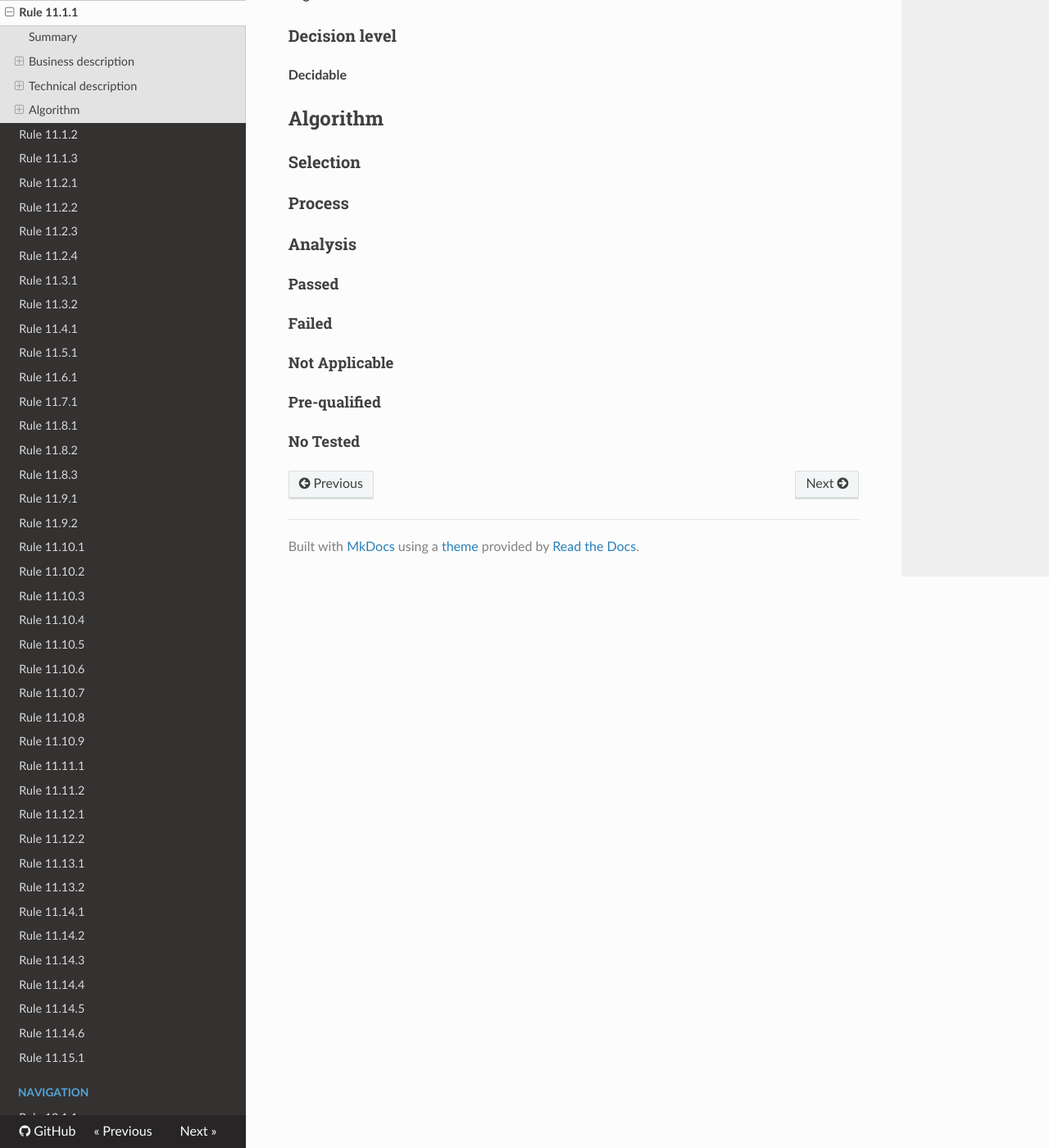
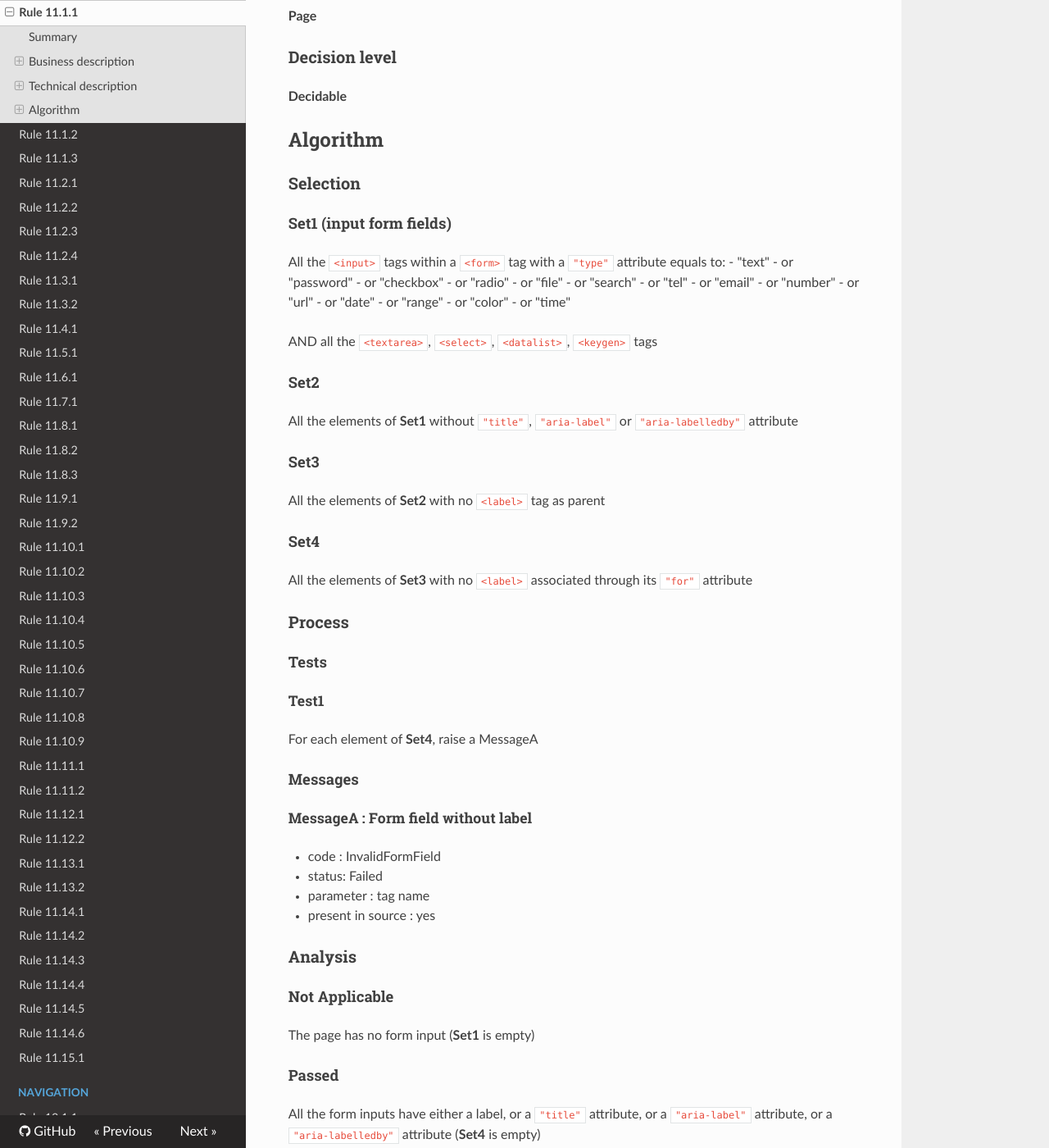
Before and after one commit to Tanaguru/Tanaguru-rules-RGAA-3-doc, an MkDocs documentation site: the page built from docs/Rule-11-1-1.md, in a window 1280 px wide and 1400 px high, scrolled down 984 px. Shown: the whole window at 82% size. Built offline with MkDocs 1.6.1, drawn with Linux system fonts in a browser that asks for light colours; nearby versions of some CDN libraries; old or Windows-style settings are respelled for this version of MkDocs; some of the changed text lies outside the part shown.

Commit message:
rule design sheet for 11.1.1 rule

```diff
--- a/docs/Rule-11-1-1.md
+++ b/docs/Rule-11-1-1.md
@@ -2,7 +2,7 @@
 
 ## Summary
 
-@@@ TO-DO
+This test consists in checking whether each form input has a label (implicit or explicit) or a `"title"`, `"aria-label"` or `"aria-labelledby"` attribute
 
 ## Business description
 
@@ -23,7 +23,6 @@ Chaque <a href="http://references.modernisation.gouv.fr/referentiel-technique-0#
  * Le <a href="http://references.modernisation.gouv.fr/referentiel-technique-0#mChpSaisie">champ de formulaire</a> poss&egrave;de une propri&eacute;t&eacute; `aria-label`
  * Le <a href="http://references.modernisation.gouv.fr/referentiel-technique-0#mChpSaisie">champ de formulaire</a> poss&egrave;de une propri&eacute;t&eacute; `aria-labelledby` r&eacute;f&eacute;ren&ccedil;ant un passage de texte identifi&eacute;
 
-
 ### Level
 
 **A**
@@ -42,16 +41,65 @@ Chaque <a href="http://references.modernisation.gouv.fr/referentiel-technique-0#
 
 ### Selection
 
+#### Set1 (input form fields)
+
+All the `<input>` tags within a `<form>` tag with a `"type"` attribute equals to:
+-  "text"
+-   or "password"
+-   or "checkbox"
+-   or "radio"
+-   or "file"
+-   or "search"
+-   or "tel"
+-   or "email"
+-   or "number"
+-   or "url"
+-   or "date"
+-   or "range"
+-   or "color"
+-   or "time"
+
+AND all the `<textarea>`, `<select>`, `<datalist>`, `<keygen>` tags
+
+#### Set2
+
+All the elements of **Set1** without `"title"`, `"aria-label"` or `"aria-labelledby"` attribute
+
+#### Set3
+
+All the elements of **Set2** with no `<label>` tag as parent
+
+#### Set4
+
+All the elements of **Set3** with no `<label>` associated through its `"for"` attribute
+
 ### Process
+
+#### Tests
+
+##### Test1
+
+For each element of **Set4**, raise a MessageA
+
+#### Messages
+
+##### MessageA : Form field without label
+
+- code : InvalidFormField
+- status: Failed
+- parameter : tag name
+- present in source : yes
 
 ### Analysis
 
+#### Not Applicable
+
+The page has no form input (**Set1** is empty)
+
 #### Passed
+
+All the form inputs have either a label, or a `"title"` attribute, or a `"aria-label"` attribute, or a `"aria-labelledby"` attribute (**Set4** is empty)
 
 #### Failed
 
-#### Not Applicable
-
-#### Pre-qualified
-
-#### No Tested
+At least one form input have neither a label, nor a `"title"` attribute, nor a `"aria-label"` attribute, nor a `"aria-labelledby"` attribute (**Set4** is not empty)
```
Also changed, not shown: docs/Rule-11-1-2.md (+13 -2 lines).
